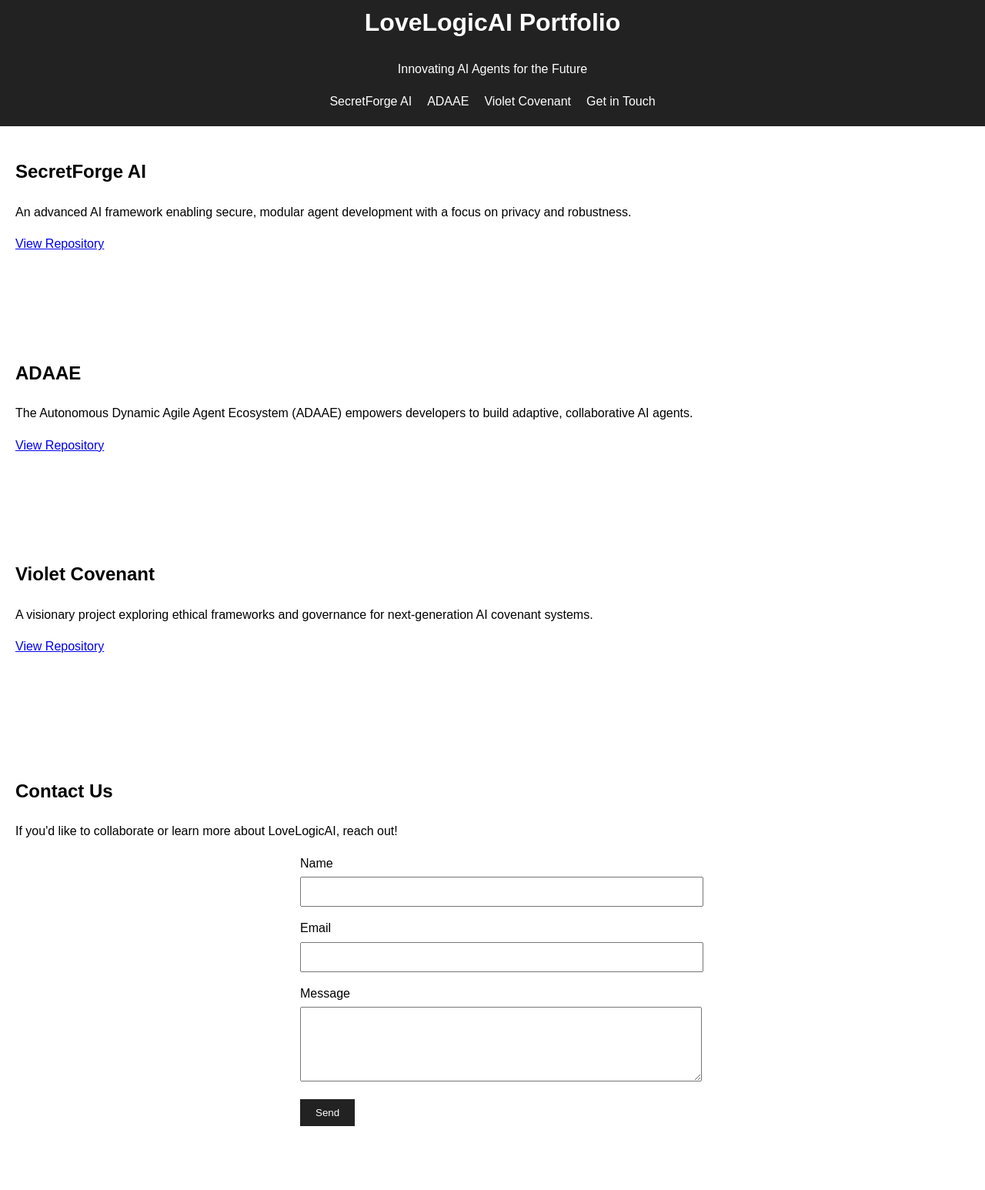
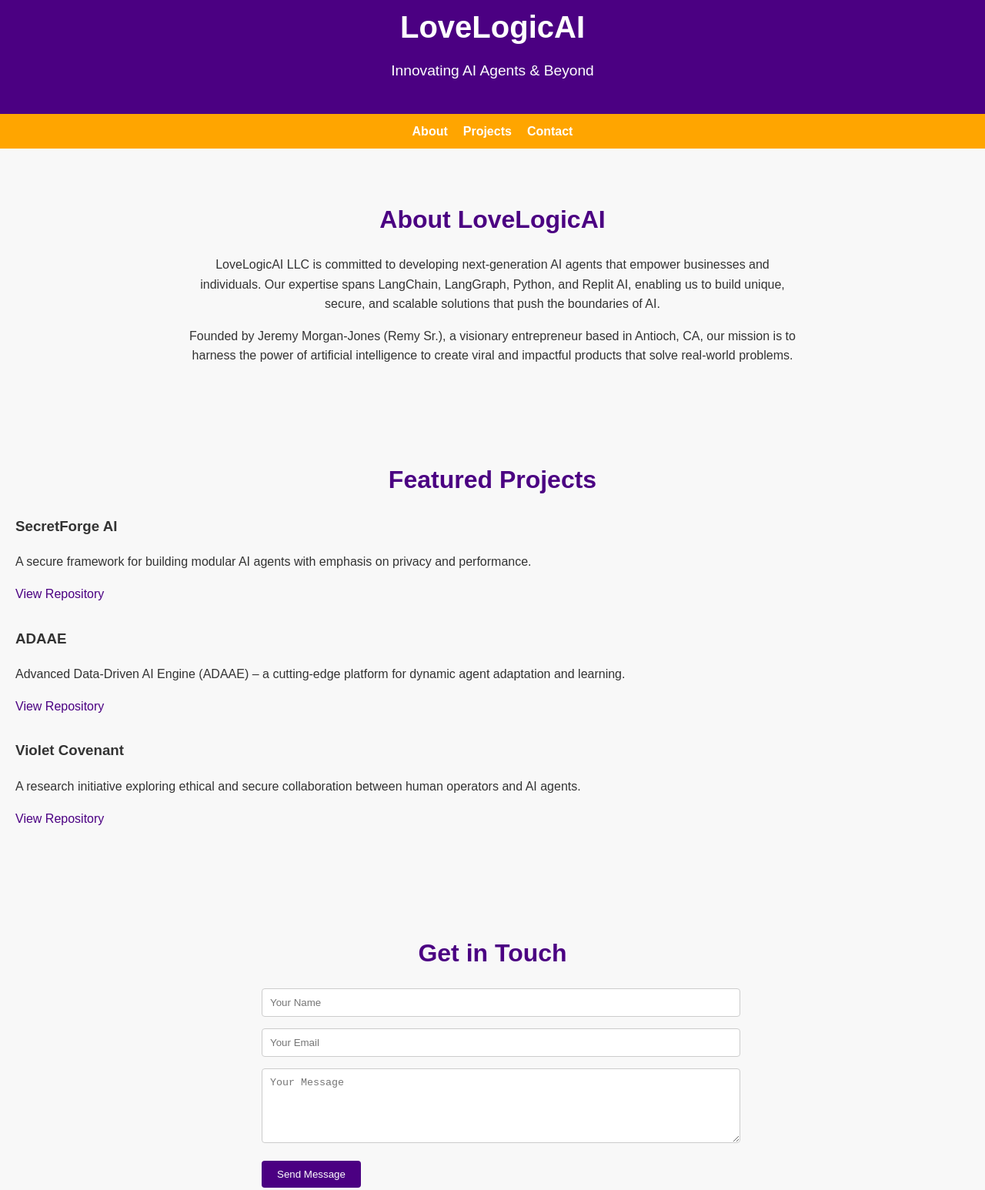
Before and after one commit to RemyLoveLogicAI/LoveLogicAI-Portfolio, a plain HTML site: page index.html in a window 1280 px wide. Shown: the part 37-1583 px from the top of the page at 77% size. Before the commit the page ends 1540 px from the top, so only its background shows below. Drawn offline with Linux system fonts and the light colour scheme.

Commit message:
Refactor index.html with CSS Enhance portfolio site with improved design, about section, and refined project and contact layoutvariables and new layout

```diff
--- a/index.html
+++ b/index.html
@@ -5,115 +5,149 @@
 <meta name="viewport" content="width=device-width, initial-scale=1.0">
 <title>LoveLogicAI Portfolio</title>
 <style>
+:root {
+  --primary-color: #4B0082;
+  --secondary-color: #FFA500;
+  --text-color: #333;
+  --background-color: #f8f8f8;
+}
 body {
-      font-family: Arial, sans-serif;
   margin: 0;
   padding: 0;
+  font-family: Arial, sans-serif;
+  background-color: var(--background-color);
+  color: var(--text-color);
   line-height: 1.6;
 }
 header {
-      background-color: #222;
+  background-color: var(--primary-color);
   color: #fff;
-      padding: 20px;
+  padding: 40px 20px;
   text-align: center;
 }
+header h1 {
+  margin: 0;
+  font-size: 2.5rem;
+}
+header p {
+  margin: 10px 0 0;
+  font-size: 1.2rem;
+}
 nav {
+  background-color: var(--secondary-color);
   display: flex;
   justify-content: center;
+  padding: 10px;
   gap: 20px;
-      margin-top: 10px;
 }
 nav a {
   color: #fff;
   text-decoration: none;
+  font-weight: bold;
 }
 section {
   padding: 40px 20px;
 }
+.section-title {
+  font-size: 2rem;
+  margin-bottom: 20px;
+  color: var(--primary-color);
+  text-align: center;
+}
 .project {
-      margin-bottom: 40px;
+  margin-bottom: 30px;
 }
-    .project h2 {
+.project h3 {
   margin-top: 0;
 }
+.project a {
+  color: var(--primary-color);
+  text-decoration: none;
+}
+.about {
+  max-width: 800px;
+  margin: auto;
+  text-align: center;
+}
 .contact-form {
-      max-width: 500px;
+  max-width: 600px;
   margin: auto;
-    }
-    .contact-form label {
-      display: block;
-      margin-bottom: 5px;
 }
 .contact-form input,
 .contact-form textarea {
   width: 100%;
   padding: 10px;
   margin-bottom: 15px;
+  border: 1px solid #ccc;
+  border-radius: 4px;
 }
 .contact-form button {
+  background-color: var(--primary-color);
+  color: #fff;
   padding: 10px 20px;
-      background-color: #222;
-      color: #fff;
   border: none;
+  border-radius: 4px;
   cursor: pointer;
 }
-    @media (min-width: 768px) {
-      .projects {
-        display: flex;
-        flex-wrap: wrap;
-        justify-content: space-around;
+.contact-form button:hover {
+  background-color: #360061;
 }
-      .project {
-        flex: 0 0 45%;
-      }
+footer {
+  background-color: var(--primary-color);
+  color: #fff;
+  text-align: center;
+  padding: 20px;
 }
 </style>
 </head>
 <body>
 <header>
-    <h1>LoveLogicAI Portfolio</h1>
-    <p>Innovating AI Agents for the Future</p>
+  <h1>LoveLogicAI</h1>
+  <p>Innovating AI Agents & Beyond</p>
+</header>
 <nav>
-      <a href="#secretforge">SecretForge AI</a>
-      <a href="#adaae">ADAAE</a>
-      <a href="#violet">Violet Covenant</a>
-      <a href="#contact">Get in Touch</a>
+  <a href="#about">About</a>
+  <a href="#projects">Projects</a>
+  <a href="#contact">Contact</a>
 </nav>
-  </header>
-
-  <section id="secretforge" class="project">
-    <h2>SecretForge AI</h2>
-    <p>An advanced AI framework enabling secure, modular agent development with a focus on privacy and robustness.</p>
-    <p><a href="https://github.com/LoveLogicAILLC/secretforge-ai" target="_blank">View Repository</a></p>
+<section id="about">
+  <h2 class="section-title">About LoveLogicAI</h2>
+  <div class="about">
+    <p>LoveLogicAI LLC is committed to developing next-generation AI agents that empower businesses and individuals. Our expertise spans LangChain, LangGraph, Python, and Replit AI, enabling us to build unique, secure, and scalable solutions that push the boundaries of AI.</p>
+    <p>Founded by Jeremy Morgan-Jones (Remy Sr.), a visionary entrepreneur based in Antioch, CA, our mission is to harness the power of artificial intelligence to create viral and impactful products that solve real-world problems.</p>
+  </div>
 </section>
-
-  <section id="adaae" class="project">
-    <h2>ADAAE</h2>
-    <p>The Autonomous Dynamic Agile Agent Ecosystem (ADAAE) empowers developers to build adaptive, collaborative AI agents.</p>
-    <p><a href="https://github.com/LoveLogicAILLC/ADAAE" target="_blank">View Repository</a></p>
+<section id="projects">
+  <h2 class="section-title">Featured Projects</h2>
+  <div class="project">
+    <h3>SecretForge AI</h3>
+    <p>A secure framework for building modular AI agents with emphasis on privacy and performance.</p>
+    <p><a href="https://github.com/LoveLogicAILLC/secretforge-ai" target="_blank" rel="noopener">View Repository</a></p>
+  </div>
+  <div class="project">
+    <h3>ADAAE</h3>
+    <p>Advanced Data-Driven AI Engine (ADAAE) – a cutting-edge platform for dynamic agent adaptation and learning.</p>
+    <p><a href="https://github.com/LoveLogicAILLC/ADAAE" target="_blank" rel="noopener">View Repository</a></p>
+  </div>
+  <div class="project">
+    <h3>Violet Covenant</h3>
+    <p>A research initiative exploring ethical and secure collaboration between human operators and AI agents.</p>
+    <p><a href="https://github.com/LoveLogicAILLC/violet-covenant" target="_blank" rel="noopener">View Repository</a></p>
+  </div>
 </section>
-
-  <section id="violet" class="project">
-    <h2>Violet Covenant</h2>
-    <p>A visionary project exploring ethical frameworks and governance for next-generation AI covenant systems.</p>
-    <p><a href="https://github.com/LoveLogicAILLC/violet-covenant" target="_blank">View Repository</a></p>
+<section id="contact">
+  <h2 class="section-title">Get in Touch</h2>
+  <div class="contact-form">
+    <form action="https://formspree.io/f/your-form-id" method="POST">
+      <input type="text" name="name" placeholder="Your Name" required>
+      <input type="email" name="_replyto" placeholder="Your Email" required>
+      <textarea name="message" rows="5" placeholder="Your Message" required></textarea>
+      <button type="submit">Send Message</button>
+    </form>
+  </div>
 </section>
-
-  <section id="contact">
-    <h2>Contact Us</h2>
-    <p>If you'd like to collaborate or learn more about LoveLogicAI, reach out!</p>
-    <form class="contact-form" action="https://formspree.io/f/your-form-id" method="POST">
-      <label for="name">Name</label>
-      <input type="text" name="name" id="name" required>
-
-      <label for="email">Email</label>
-      <input type="email" name="_replyto" id="email" required>
-
-      <label for="message">Message</label>
-      <textarea name="message" id="message" rows="5" required></textarea>
-
-      <button type="submit">Send</button>
-    </form>
-  </section>
+<footer>
+  <p>&copy; 2025 LoveLogicAI LLC. All rights reserved.</p>
+</footer>
 </body>
 </html>
```
Lines whose indentation alone changed are shown as unchanged.
